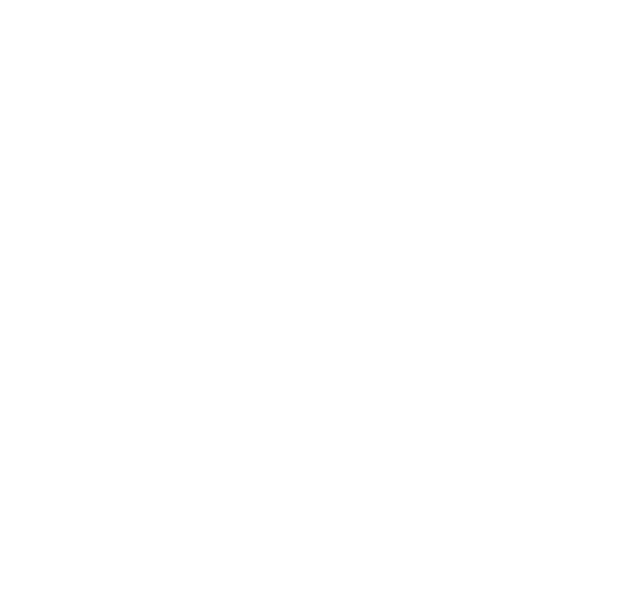
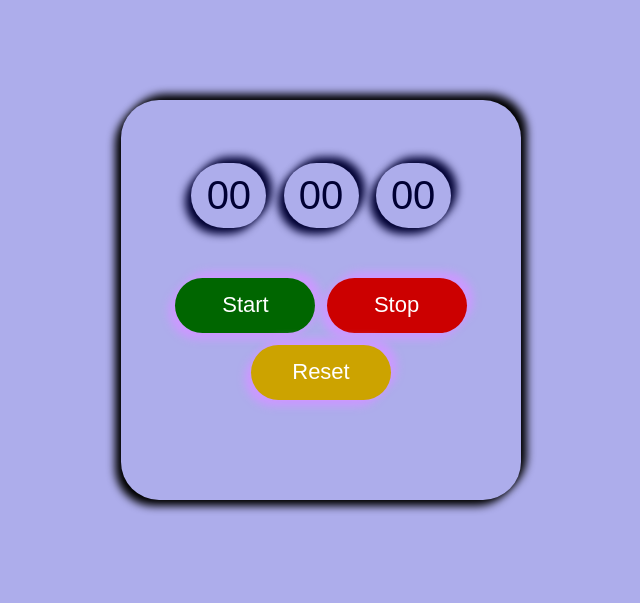
Before and after one commit to vonshirco/JavaScipt-Stopwatch, a plain HTML site: page index.html in a window 1280 px wide. Shown: the whole page, without its empty margins (319-959 px from the left). Drawn offline with Linux system fonts and the light colour scheme.

Commit message:
writing html and css source code

```diff
--- a/index.html
+++ b/index.html
@@ -1 +1,32 @@
-<!--html code goes here-->
+<!DOCTYPE html>
+<html lang="en" dir="ltr">
+  <head>
+    <meta charset="utf-8">
+    <title>Stop Watch</title>
+    <link rel="stylesheet" href="styles.css">
+  </head>
+  <body>
+    <!--Using Div and Span tags as containers to style the html elements
+    - A div is a block element, it stats on a new line and occupies the full width of
+    the screen
+    - A Span tag is an inline element container, it doesn't start on a new line and
+    can be used to style just a small part of a text
+    - attributes id and class to the elements are added for styling
+    - onclick event attribute will be used in javascript
+  -->
+    <div id="mainstopwatch">
+
+      <div class="maintime">
+        <span id="mainminutes">00</span>
+        <span id="mainseconds">00</span>
+        <span id="milliseconds">00</span>
+      </div>
+        <br>
+
+        <button id="start" onclick="start();">Start</button>
+        <button id="stop" onclick="stop();">Stop</button>
+        <button id="reset" onclick="reset();">Reset</button>
+    </div>
+
+  </body>
+</html>
--- a/styles.css
+++ b/styles.css
@@ -1 +1,56 @@
-/*css code goes here*/
+body{
+  font-family: arial;
+  background: #adadeb;
+}
+
+#mainstopwatch{
+  width: 300px;
+  margin: 100px auto;
+  padding: 60px 50px 100px;
+  text-align: center;
+  font-size: 40px;
+  border-radius: 38px;
+  box-shadow: 6px -6px 8px, -6px 6px 8px ;
+}
+
+#mainstopwatch span{
+  width: 55px;
+  color: #000033;
+  margin: 3px;
+  padding: 10px;
+  border-radius: 38px;
+  display: inline-block;
+  box-shadow: 6px -6px 8px, -6px 6px 8px;
+}
+
+#mainstopwatch button{
+  border: none;
+  -webkit-appearance: none;
+  font-size: 22px;
+  width: 140px;
+  height: 55px;
+  color:#ffffff;
+  background-color:#000033;
+  border-radius: 33px;
+  transition: .3s;
+  box-shadow: 6px -6px 8px #cc99ff, -6px 6px 8px #cc99ff;
+}
+
+#mainstopwatch button:nth-of-type(1){
+  background-color: #006600;
+}
+
+#mainstopwatch button:nth-of-type(2){
+  background-color: #cc0000;
+}
+
+#mainstopwatch button:last-child{
+  margin-top: 12px;
+  background-color: #cca300;
+}
+
+#mainstopwatch button:hover{
+  background: #333;
+  color: #e0e0e0;
+  border-radius: 38px;
+}
```
